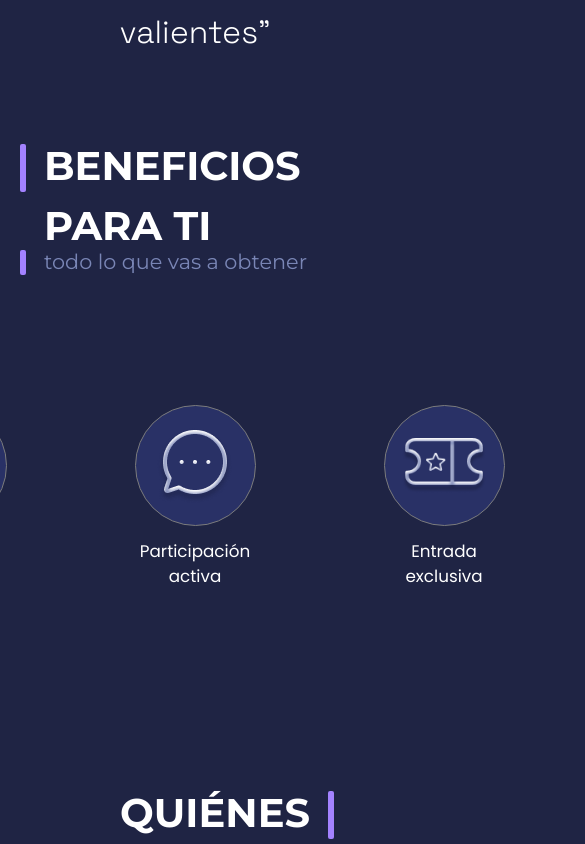
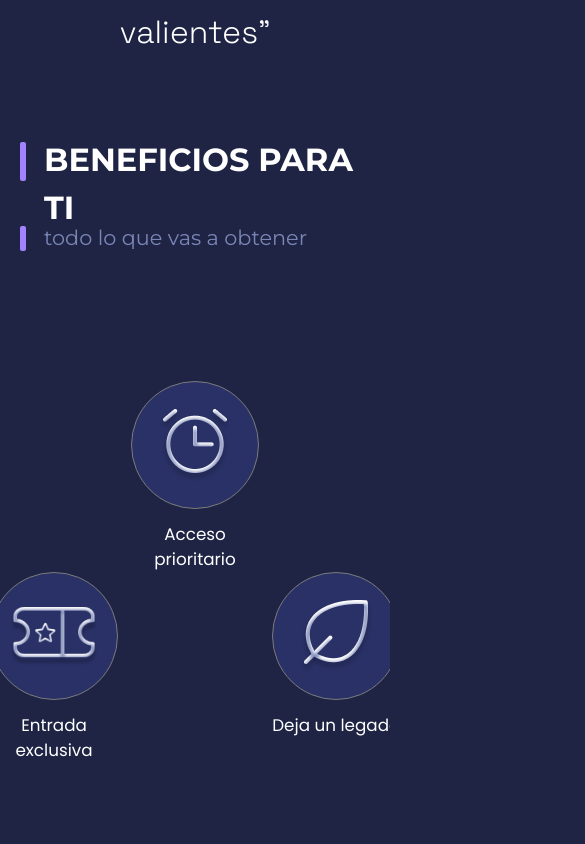
Before and after one commit to conochobasta/visionarios, a Next.js app: page / in a window 390 px wide. Shown: the part 1100-1944 px from the top of the page, 585 px wide, since content can reach past the window. Built offline with nearby package versions, Linux system fonts and the light colour scheme.

Commit message:
"push 03/07/2025 movil css casi acabado"

```diff
--- a/components/ui/beneficiosExclusivos.jsx
+++ b/components/ui/beneficiosExclusivos.jsx
@@ -13,7 +13,7 @@ const beneficioData = [
 export default function Beneficios() {
   const [ref, inView] = useInView({
     triggerOnce: false,
-    threshold: 0.2,
+    threshold: 0.1,
   });
 
   return (
--- a/styles/styles.css
+++ b/styles/styles.css
@@ -11,7 +11,9 @@
   padding: 0;
 
 }
-
+html{
+    overflow-x: hidden;
+}
 body {
   background-color: #1F2444;
   color: #4c51bf; /* índigo 600 */
@@ -284,6 +286,13 @@ footer a:hover {
 /* Cambia la imagen de la estrella en hover */
 .testimonial-card:hover .testimonial-stars img {
   content: url('/images/estrellaEncendida.png');
+}
+
+/***testimonial movil****/
+@media (max-width: 768px) {
+.testimonial-title{
+  font-size: 2rem;
+}
 }
 
 /****************************************************************/
@@ -739,6 +748,48 @@ nav .nav-links a:hover {
   padding: 2rem;
   font-family: 'Montserrat';
   font-size: 0.9rem;
+}
+
+
+/***beneficios exclusivos movil****/
+@media (max-width: 768px) {
+.accordion-title{
+  font-size: 2rem;
+}
+@media (max-width: 768px) {
+  .beneficios-subcontainer {
+    display: grid !important;
+    grid-template-columns: repeat(5, 1fr) !important;
+    grid-template-rows: repeat(2, auto) !important;
+    gap: 0px !important;
+    justify-items: center !important;
+  }
+
+  .beneficio-item:nth-child(1) {
+    grid-column: 1 !important;
+    grid-row: 1 !important;
+  }
+  .beneficio-item:nth-child(2) {
+    grid-column: 3 !important;
+    grid-row: 1 !important;
+  }
+  .beneficio-item:nth-child(3) {
+    grid-column: 5 !important;
+    grid-row: 1 !important;
+  }
+
+  .beneficio-item:nth-child(4) {
+    grid-column: 2 !important;
+    grid-row: 2 !important;
+  }
+  .beneficio-item:nth-child(5) {
+    grid-column: 4 !important;
+    grid-row: 2 !important;
+  }
+}
+
+
+
 }
 /***********************************************************************/
 /*estilos de FAQS FIN*/
@@ -1207,6 +1258,12 @@ nav .nav-links a:hover {
   .linea-blanca {
     display: none;
   }
+  /***Quienes somos movil****/
+
+  .quienesSomos-title{
+    font-size: 2rem;
+  }
+
 }
 /***Quienes somos movil fin****/
 
@@ -1286,8 +1343,8 @@ nav .nav-links a:hover {
 
 
 .circle {
-  width: 121px;
-  height: 121px;
+  width: 8rem;
+  height: 8rem;
   background-color: #293166;
   border-radius: 50%;
   border: #7B7B7B 1px solid;
@@ -1300,6 +1357,13 @@ nav .nav-links a:hover {
   max-width: 70%; /* ajusta según el tamaño que quieras */
   max-height: 70%;
   object-fit: contain;
+}
+
+/***beneficios exclusivos movil****/
+@media (max-width: 768px) {
+.beneficios-title{
+  font-size: 2rem;
+}
 }
 
 
```
